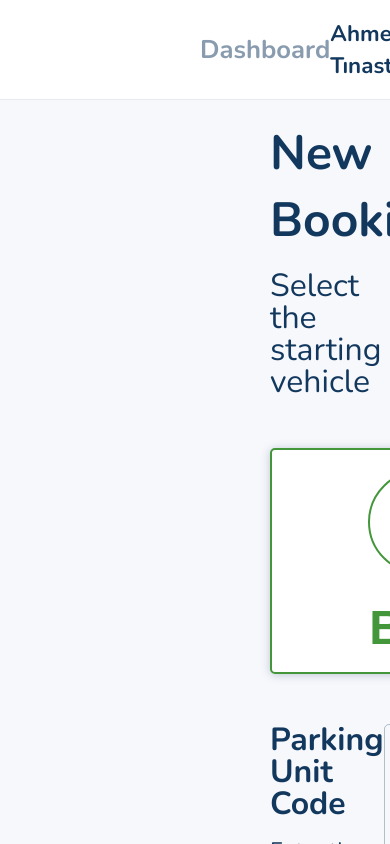
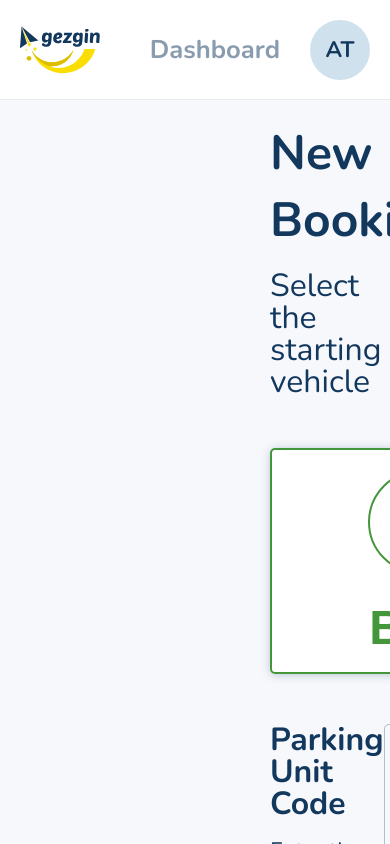
Before and after one commit to tinas/gezgin, a Vue app in the folder frontend/: page /booking-start in a window 390 px wide. Built offline with nearby package versions, Linux system fonts and the light colour scheme.

Commit message:
The navigation menu should be responsive

```diff
--- a/frontend/src/components/TheNavigation.vue
+++ b/frontend/src/components/TheNavigation.vue
@@ -15,7 +15,7 @@ export default {
     .menu
       router-link(to="/dashboard" class="menu-item") Dashboard
     .user
-      h3 Ahmet Tınastepe
+      h3(class="user-name") Ahmet Tınastepe
       .avatar
         h3 AT
 </template>
@@ -24,18 +24,35 @@ export default {
 .nav {
   display: flex;
   align-items: center;
+  padding-left: 20px;
+  padding-right: 20px;
   height: 100px;
-  padding-left: 100px;
-  padding-right: 100px;
   background: var(--white-color);
   border-bottom: 1px solid rgba(19, 56, 94, 0.1);
+
+  @media (min-width: 1280px) {
+    display: flex;
+    align-items: center;
+    height: 100px;
+    padding-left: 100px;
+    padding-right: 100px;
+    background: var(--white-color);
+    border-bottom: 1px solid rgba(19, 56, 94, 0.1);
+  }
 }
 
 .menu {
-  margin-left: 100px;
+  margin-left: 50px;
   height: 100%;
   display: flex;
   align-items: center;
+
+  @media (min-width: 1280px) {
+    margin-left: 100px;
+    height: 100%;
+    display: flex;
+    align-items: center;
+  }
 }
 
 .menu-item {
@@ -73,6 +90,14 @@ export default {
   color: var(--primary-color);
 }
 
+.user-name {
+  display: none;
+
+  @media (min-width: 1280px) {
+    display: block;
+  }
+}
+
 .avatar {
   display: flex;
   justify-content: center;
```
